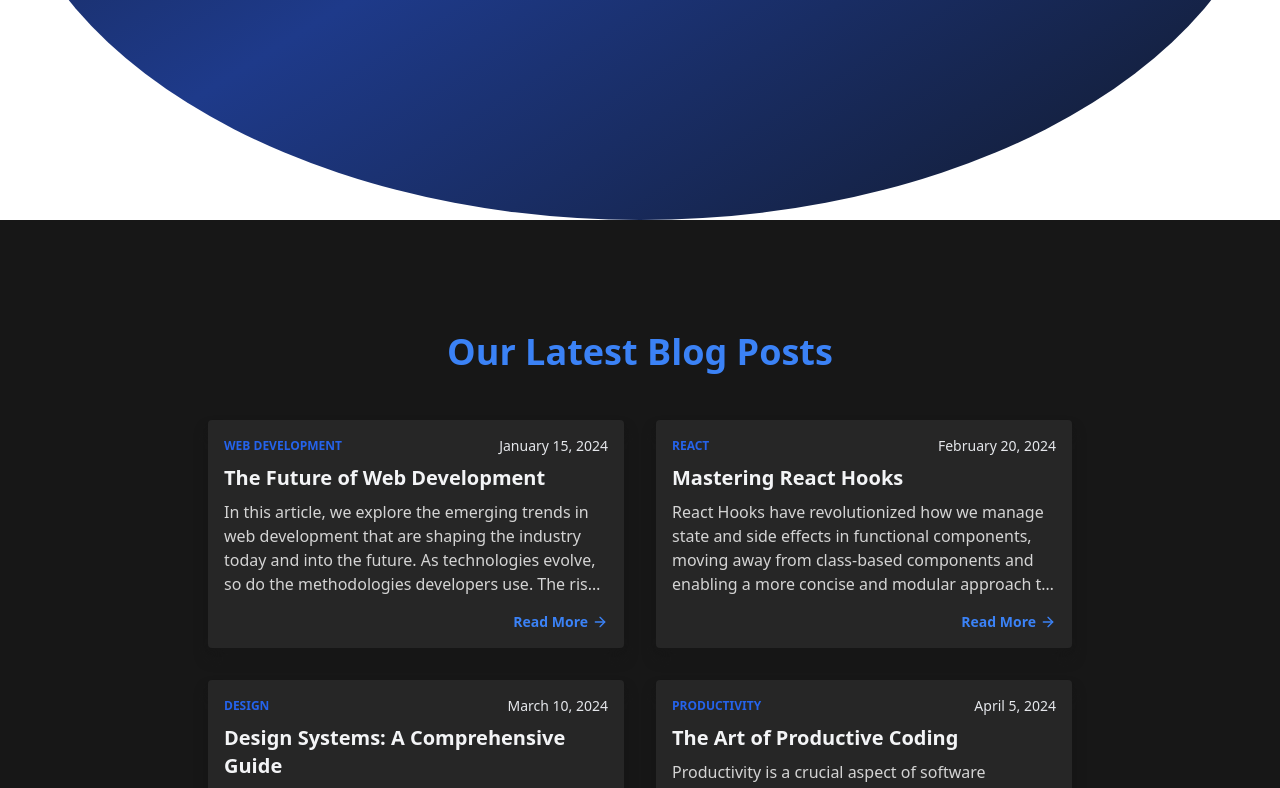
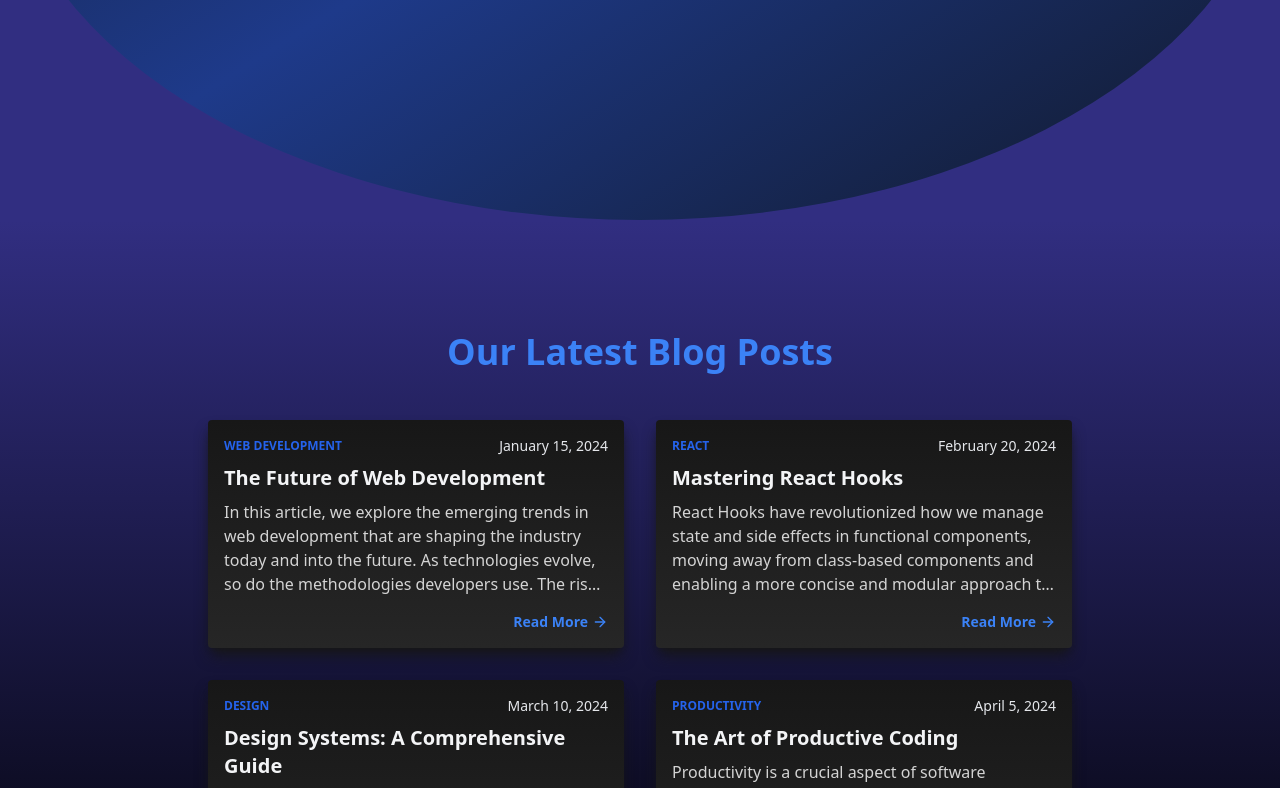
Before and after one commit to amartripathi0/blogging-site, a React (Vite) app in the folder frontend/: page / in a window 1280 px wide. Shown: the part 580-1368 px from the top of the page. Built offline with nearby package versions, Linux system fonts and the light colour scheme.

Commit message:
update UI of homepage

```diff
--- a/frontend/src/components/blog-card.tsx
+++ b/frontend/src/components/blog-card.tsx
@@ -22,7 +22,7 @@ export default function BlogCard({
 
   return (
     <motion.div
-      className="bg-neutral-800 rounded shadow-lg overflow-hidden cursor-pointer transform transition-all duration-300 hover:scale-105 hover:shadow-xl shadow-neutral-900"
+      className="bg-gradient-to-b from-neutral-900 to-neutral-800  rounded shadow-lg overflow-hidden cursor-pointer transform transition-all duration-300 hover:scale-105 hover:shadow-xl shadow-neutral-900"
       initial={{ opacity: 0, y: 50 }}
       animate={{ opacity: 1, y: 0 }}
       whileHover={{ y: -5 }}
--- a/frontend/src/components/blogs.tsx
+++ b/frontend/src/components/blogs.tsx
@@ -16,7 +16,7 @@ export default function BlogsPage({
   return (
     <div
       ref={blogsRef}
-      className="-z-10 flex flex-col min-h-screen bg-gradient-to-br bg-neutral-900 p-8 px-52 pt-28"
+      className="-z-10 flex flex-col min-h-screen bg-gradient-to-b to-black from-indigo-900 p-8 px-52 pt-28"
     >
       <motion.h1
         className="text-4xl font-bold text-center mb-12 text-blue-500"
--- a/frontend/src/pages/homepage.tsx
+++ b/frontend/src/pages/homepage.tsx
@@ -5,8 +5,9 @@ import { homepageBlogPosts } from "@/lib/constant";
 
 export default function Homepage() {
   const blogsRef = useRef<HTMLDivElement | null>(null);
+
   return (
-    <main>
+    <main className="bg-indigo-900">
       <LandingPage blogsRef={blogsRef} />
       <BlogsPage
         blogsRef={blogsRef}
```
